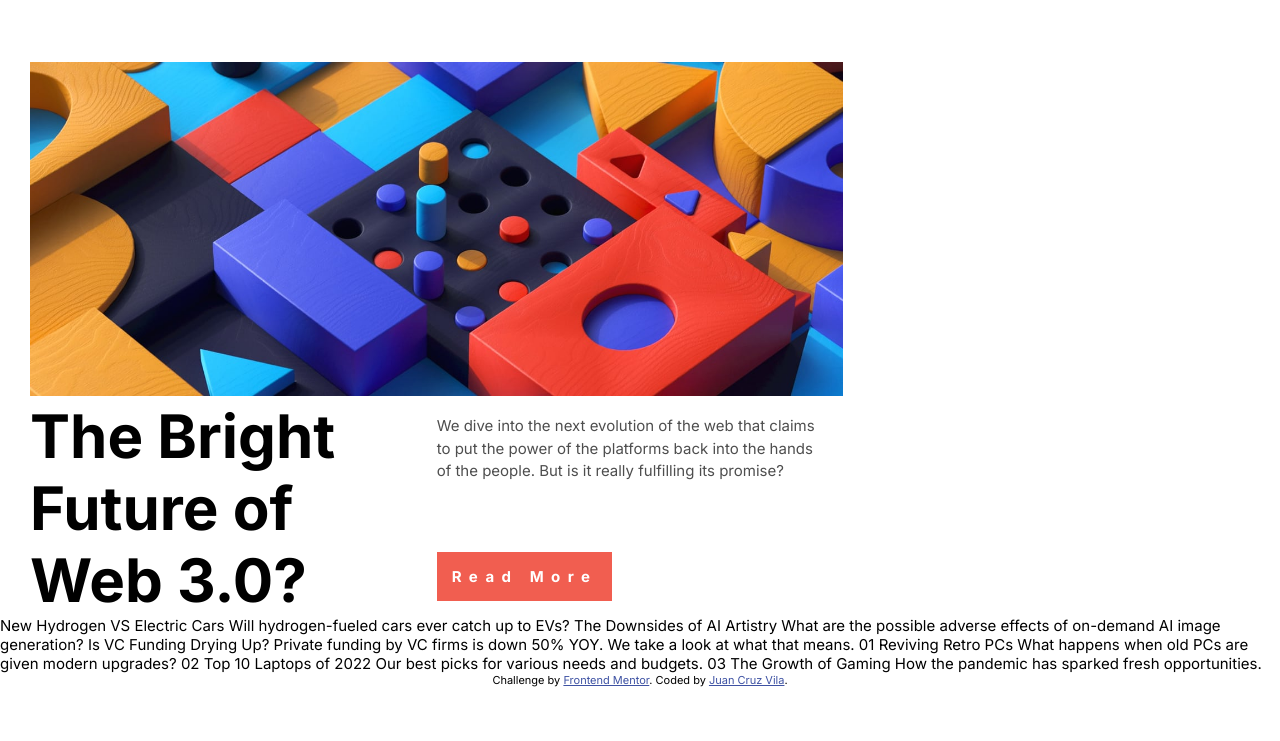
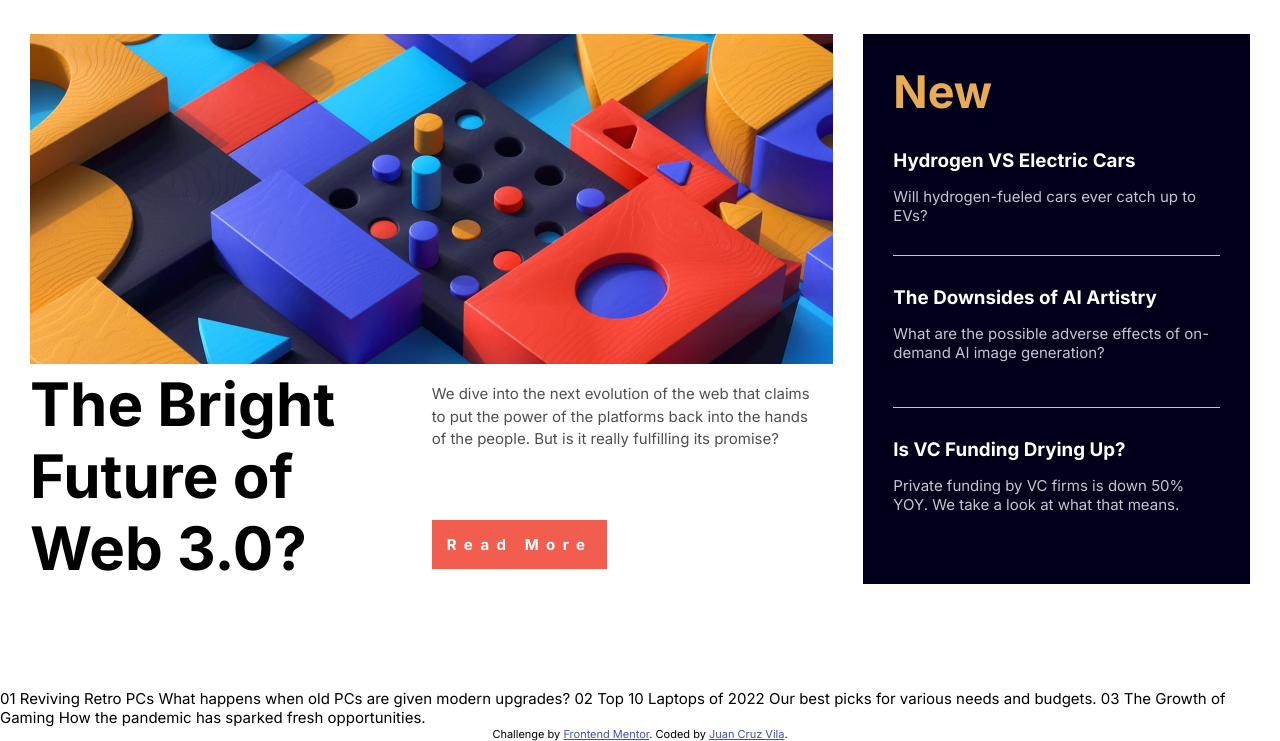
Before and after one commit to yunagosh7/news-homepage, a plain HTML site: page index.html in a window 1280 px wide. Shown: the part 71-812 px from the top of the page. Drawn offline with Linux system fonts and the light colour scheme.

Commit message:
Añadi la sección de "New"

```diff
--- a/assets/styles/style.css
+++ b/assets/styles/style.css
@@ -1,5 +1,5 @@
 /* @import url("https://fonts.googleapis.com/css2?family=Inter&display=swap"); */
-@import url('https://fonts.googleapis.com/css2?family=Inter:wght@400;700&display=swap');
+@import url("https://fonts.googleapis.com/css2?family=Inter:wght@400;700&display=swap");
 
 :root {
   --color-soft-orange: #e9ab53;
@@ -19,10 +19,15 @@ body {
   margin: 0;
 }
 
-h1 {
+h2 {
   font-size: 4rem;
   font-weight: 700;
   margin: 0;
+}
+
+h1, h2, h3, h4 ,h5 ,h6 {
+    margin: 0;
+    padding:0;
 }
 
 html {
@@ -47,8 +52,8 @@ html {
   width: fit-content;
   height: fit-content;
   font-weight: bold;
-    letter-spacing: .5rem;
-    transition: background .3s;
+  letter-spacing: 0.5rem;
+  transition: background 0.3s;
 }
 
 .btn:hover {
@@ -68,17 +73,19 @@ html {
   color: var(--color-text-gray);
 }
 
+.text-light-gray {
+    color: var(--color-grayish-blue);
+}
+
 /* Clases reutilizables */
 
-.main {
-  display: grid;
-  grid-template-columns: repeat(3, 1fr);
-  margin: 0 2rem;
+article.first-new {
+    border-bottom: 1px solid var(--color-grayish-blue);
+    padding: 0rem 0 1rem;
+
 }
+/* Use esta clase de aca arriba porque trate de usar new:first-child pero no me anduvo */
 
-.main-info {
-  grid-column: 1 / 3;
-}
 
 .img-desktop {
   width: 100%;
@@ -86,6 +93,17 @@ html {
 
 .img-phone {
   display: none;
+}
+
+.main {
+  display: grid;
+  grid-template-columns: repeat(3, 1fr);
+  margin: 7rem 2rem;
+  gap: 2rem;
+}
+
+.main-info {
+  grid-column: 1 / 3;
 }
 
 .modal {
@@ -96,9 +114,10 @@ html {
   display: flex;
   justify-content: space-between;
   position: fixed;
-  width: 100vw;
+  width: 100%;
   background-color: #fff;
   padding: 2rem;
+  top: 0;
 }
 
 .nav-btn {
@@ -122,17 +141,51 @@ html {
   height: 2.5rem;
 }
 
+.new {
+    margin: 0 2rem;
+    padding: 2rem 0;
+}
+
+.new:last-child {
+    border-top: 1px solid var(--color-grayish-blue);
+}
+
+.new h5:hover {
+    text-decoration: none;
+    color: var(--color-soft-orange);
+}
+
+
+.news {
+  grid-column: 3 / 4;
+    background-color: var(--color-very-dark-blue);
+}
+
+.news a {
+    text-decoration: none;
+}
+
+.news h3 {
+    color: var(--color-soft-orange);
+    font-size: 3rem;
+    margin: 2rem;
+}
+
+.news h5 {
+    color: #fff;
+    font-size: 1.25rem;
+}
+
 .link-btn {
   display: none;
 }
 
-.title-container  {
+.title-container {
   width: 100%;
 }
 .title-container > * {
   width: 50%;
 }
-
 
 .title-container > div {
   display: flex;
@@ -146,7 +199,7 @@ html {
 }
 
 @media screen and (max-width: 700px) {
-    h1 {
+  h2 {
     font-size: 2.5rem;
   }
 
@@ -160,7 +213,7 @@ html {
   }
 
   .main {
-        display:flex;
+    display: flex;
     flex-direction: column;
   }
 
@@ -176,7 +229,6 @@ flex-direction: column;
     pointer-events: none;
     display: block;
   }
-
 
   .modal[id="nav"]:target {
     opacity: 1;
@@ -212,6 +264,10 @@ flex-direction: column;
     z-index: 999;
   }
 
+  .nav-logo {
+    height: 2.25rem;
+  }
+
   .link-btn {
     width: 2rem;
     height: 2rem;
@@ -219,14 +275,9 @@ flex-direction: column;
     display: block;
   }
 
-  .nav-logo {
-    height: 2.25rem;
-  }
-
   .title-container {
     flex-direction: column;
   }
-
 
   .title-container > * {
     width: 100%;
--- a/index.html
+++ b/index.html
@@ -26,8 +26,8 @@
 
 <body>
 
+  <header class="container">
 
-  <header class="container">
     <nav class="nav">
       <img src='assets/images/logo.svg' class="nav-logo" alt="news-homepage logo">
 
@@ -50,18 +50,19 @@
 
         <img class="nav-btn" src="assets/images/icon-menu.svg" alt="open menu">
       </a>
+    </nav>
   </header>
-  </div>
-  <br><br><br><br><br><br><br>
 
-  <main class="container main">
+  <div class="container">
+
+    <main class="main">
       <section class="main-info">
         <article>
           <img class="img-desktop" src="assets/images/image-web-3-desktop.jpg" alt="main image">
           <img class="img-phone" src="assets/images/image-web-3-mobile.jpg" alt="main image">
           <div class="flex title-container">
 
-          <h1>The Bright Future of Web 3.0?</h1>
+            <h2>The Bright Future of Web 3.0?</h2>
             <div>
 
               <p class="text-gray">
@@ -79,18 +80,50 @@
           </div>
         </article>
       </section>
+      <section class="news">
+        <a href="#new">
+
+          <h3>New</h3>
+        </a>
+
+        <article class="new first-new">
+          <a href="">
+
+            <h5>Hydrogen VS Electric Cars</h5>
+          </a>
+          <p class="text-light-gray">Will hydrogen-fueled cars ever catch up to EVs?</p>
+        </article>
+
+        <article class="new">
+          <a href="">
+
+            <h5>The Downsides of AI Artistry</h5>
+          </a>
+          <p class="text-light-gray">What are the possible adverse effects of on-demand AI image generation?</p>
+        </article>
+
+        <article class="new">
+          <a href="">
+
+            <h5>Is VC Funding Drying Up?</h5>
+          </a>
+          <p class="text-light-gray">Private funding by VC firms is down 50% YOY. We take a look at what that means.</p>
+        </article>
+
+      </section>
     </main>
+  </div>
 
-  New
 
-  Hydrogen VS Electric Cars
-  Will hydrogen-fueled cars ever catch up to EVs?
 
-  The Downsides of AI Artistry
-  What are the possible adverse effects of on-demand AI image generation?
 
-  Is VC Funding Drying Up?
-  Private funding by VC firms is down 50% YOY. We take a look at what that means.
+
+
+
+
+
+
+
 
   01
   Reviving Retro PCs
```
Lines whose indentation alone changed are shown as unchanged.
